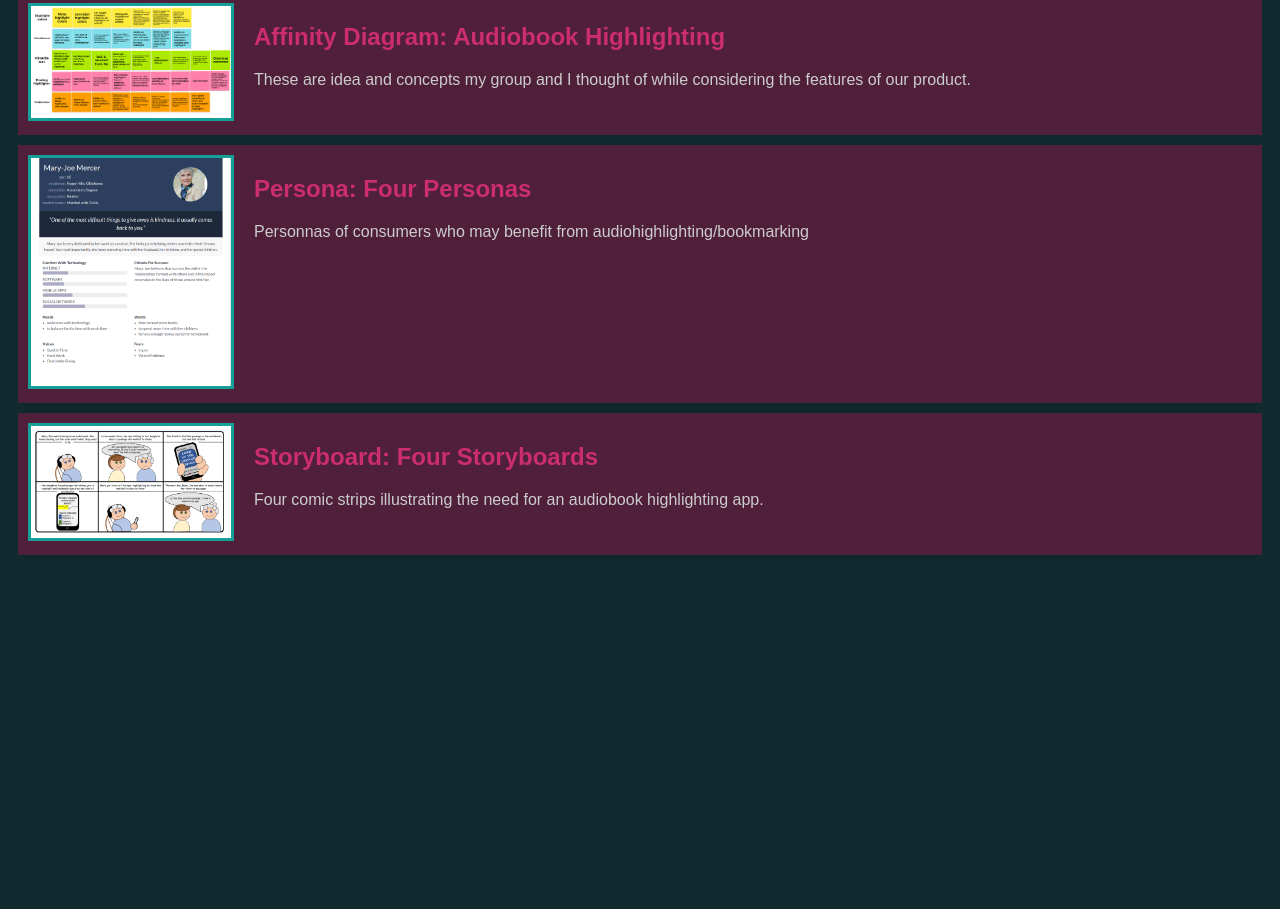
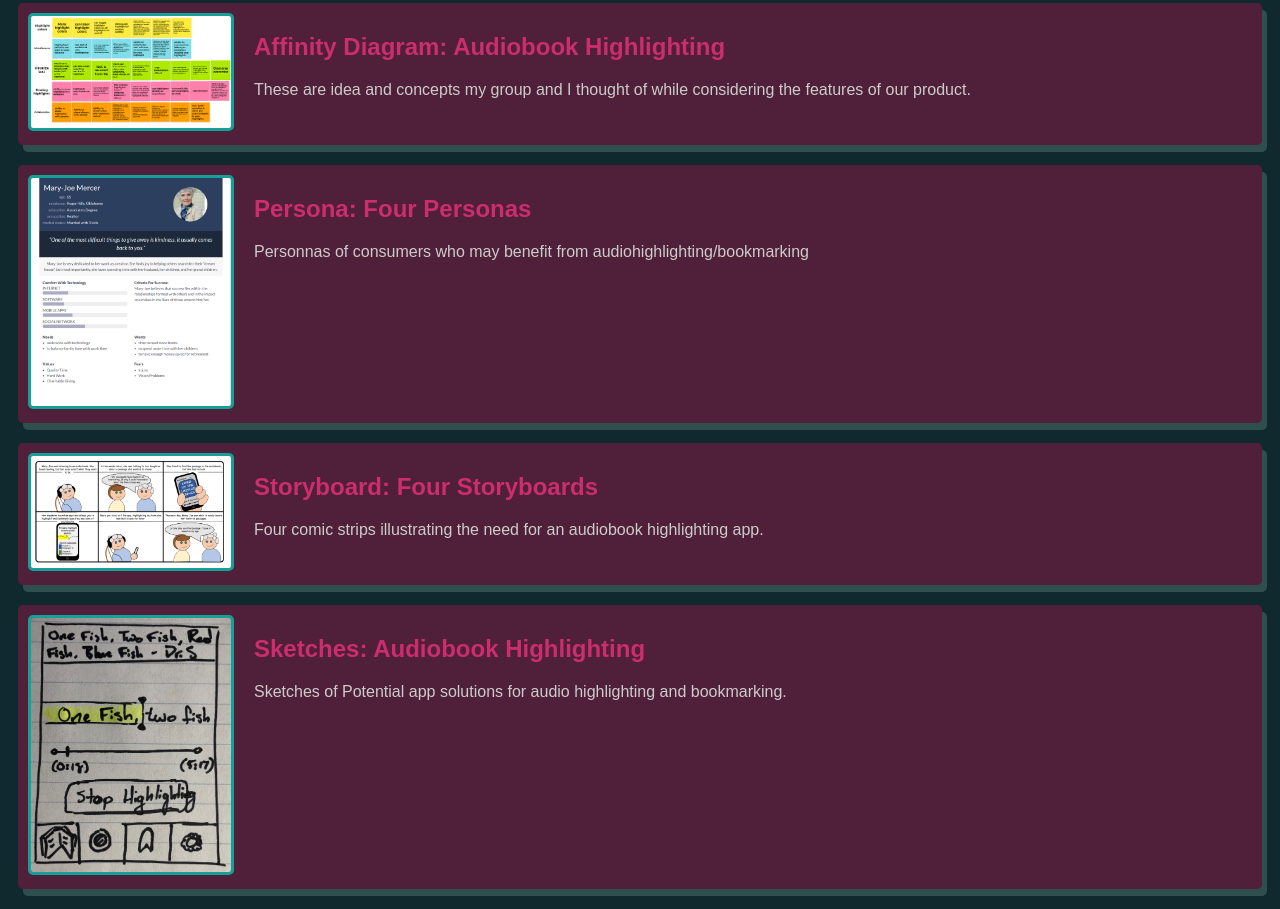
Before and after one commit to k-protz/k-protz.github.io, a plain HTML site: page index.html in a window 1280 px wide. Shown: the part 291-1200 px from the top of the page. Before the commit the page ends 856 px from the top, so only its background shows below. Drawn offline with Linux system fonts and the light colour scheme.

Commit message:
Add files via upload

```diff
--- a/index.html
+++ b/index.html
@@ -47,5 +47,14 @@
             </section>
         </section>
 
+        <!-- Sketching Assignment -->
+        <section class="assignment">
+            <a href="Files\sketches.pdf"><img src="Images/sketches_png.PNG"></a>
+            <section class="ass-details">
+                <a href="Files\sketches_pdf.pdf"><h2>Sketches: Audiobook Highlighting</h2></a>
+                <p>Sketches of Potential app solutions for audio highlighting and bookmarking.</p>
+            </section>
+        </section>
+
     </body>
 </html>
--- a/styles.css
+++ b/styles.css
@@ -7,13 +7,17 @@ body{
     display:flex;
     padding:10px;
     margin:10px;
+    margin-bottom: 20px;
     background:#501F3A;
+    border-radius:5px;
+    box-shadow: 5px 7px darkslategray;
 }
 
 .assignment img {
     width:200px;
     border:3px solid #14A098;
     margin-right: 20px;
+    border-radius:5px;
 }
 
 h1{
@@ -29,3 +33,7 @@ a {
     text-decoration: none;
     color: #CB2D6F;
 }
+
+.assignment a:hover{
+    color: #14A098;
+}
```
